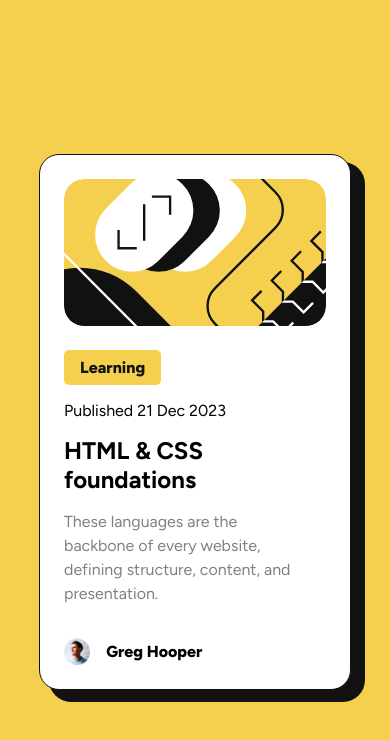
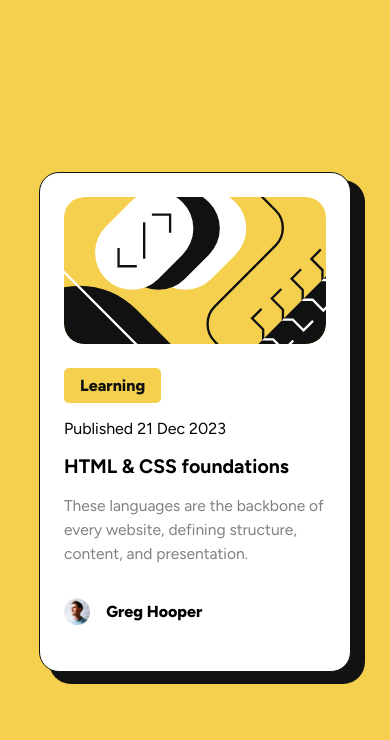
Before and after one commit to sreehariv-code/blog-preview-card-main, a plain HTML site: page index.html in a window 390 px wide. Drawn offline with Linux system fonts and the light colour scheme.

Commit message:
Update Css

```diff
--- a/css/style.css
+++ b/css/style.css
@@ -58,11 +58,6 @@ main {
   animation: fadeUp 0.5s linear forwards;
 }
 
-.card:hover {
-  cursor: pointer;
-  box-shadow: 8px 6px 0px 2px var(--neutral-black);
-}
-
 figure {
   width: 100%;
   /* background-color: red; */
@@ -92,11 +87,6 @@ figure img {
   font-weight: var(--font-weight-bold);
   font-size: var(--body-font-size);
   border-radius: calc(var(--r) / 4);
-}
-
-.heading:hover {
-  cursor: pointer;
-  color: var(--primary-yellow);
 }
 
 .date,
@@ -137,3 +127,24 @@ figure img {
     transform: translateY(0px);
   }
 }
+
+@media screen and (max-width: 576px) {
+  .heading {
+    font-size: 5vw;
+  }
+  .heading + p {
+    font-size: 4vw;
+    width: 29ch;
+  }
+}
+
+@media screen and (min-width: 991px) {
+  .heading:hover {
+    cursor: pointer;
+    color: var(--primary-yellow);
+  }
+  .card:hover {
+    cursor: pointer;
+    box-shadow: 8px 6px 0px 2px var(--neutral-black);
+  }
+}
```
